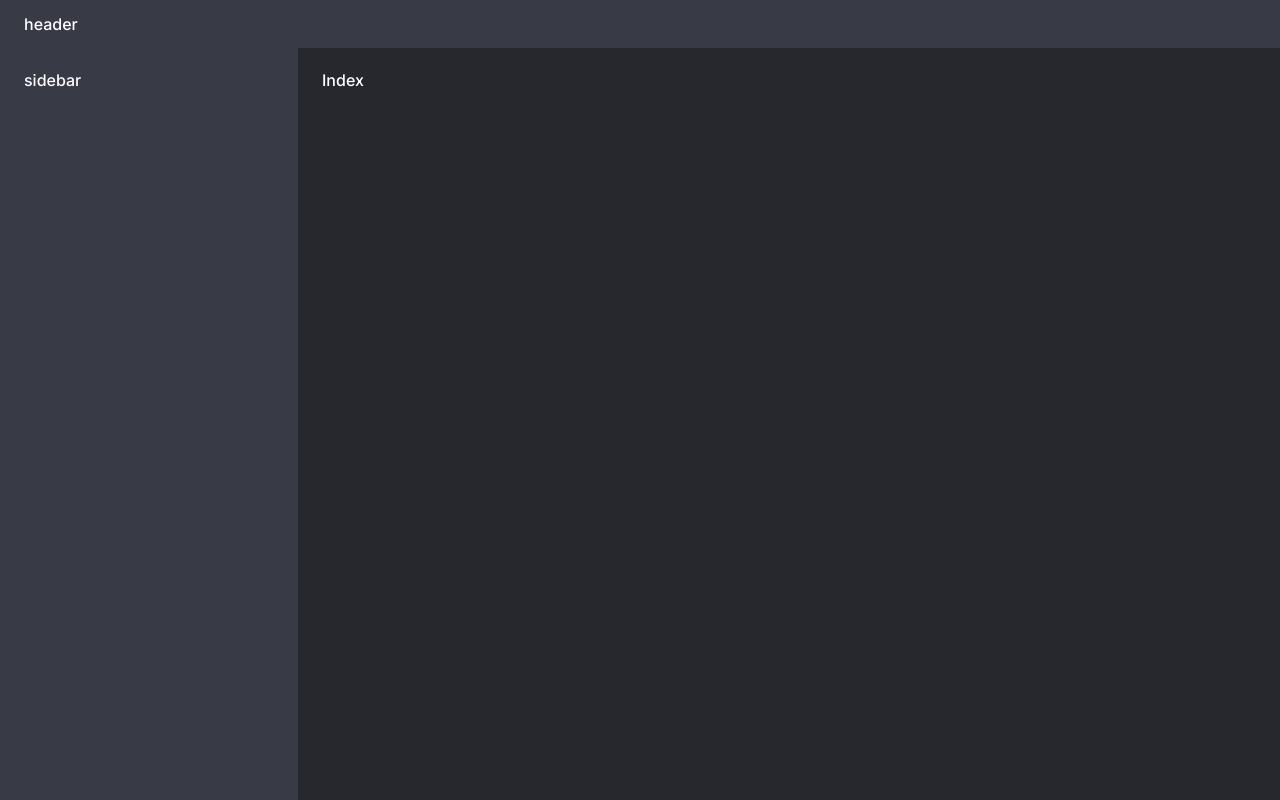
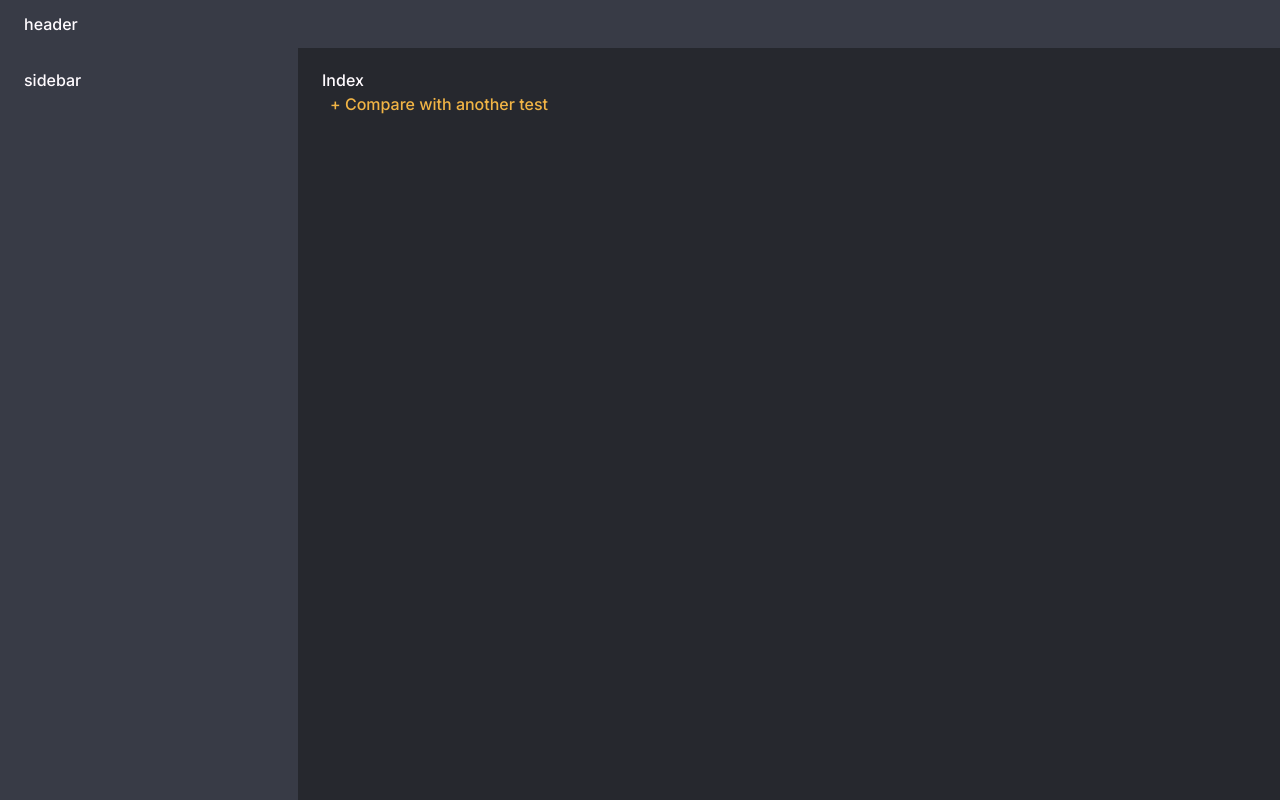
Before and after one commit to benchttp/webapp, a React (Create React App) app: page / in a window 1280 px wide. Built offline with nearby package versions, Linux system fonts and the light colour scheme.

Commit message:
Add dropdown component

```diff
--- /dev/null
+++ b/src/components/Dropdown/index.tsx
@@ -0,0 +1,78 @@
+import { FC, useState } from 'react'
+
+import { StyledDropdown } from './typescript/dropdown.styles'
+
+interface IDropdownProps {
+  /**
+   * Others test to compare with
+   */
+  benchmarksToCompare?: Array<string>
+
+  /**
+   * Click handler
+   */
+  onClick?: () => void
+}
+
+const benchmarksToCompare = [
+  'Test 1',
+  'Test 2',
+  'Test 3',
+  'Test 4',
+  'Test 5',
+  'Test 6',
+  'Test 7',
+  'Test 8',
+  'Test 9',
+]
+
+const Dropdown: FC<IDropdownProps> = ({ ...props }) => {
+  const [dropdownActive, setDropdownActive] = useState(false)
+
+  function openDropdown() {
+    setDropdownActive(!dropdownActive)
+  }
+
+  function compareTestWith(testName: string) {
+    setDropdownActive(false)
+
+    console.log(`Compare ${testName}`)
+  }
+
+  const benchmarksList = benchmarksToCompare.map((benchmarkName, index) => {
+    return (
+      <p
+        className={'dropdown-item'}
+        key={index}
+        onClick={() => compareTestWith(benchmarkName)}
+      >
+        {benchmarkName}
+      </p>
+    )
+  })
+
+  return (
+    <StyledDropdown>
+      <div>
+        <button
+          type="button"
+          className={'storybook-dropdown'}
+          onClick={() => openDropdown()}
+          {...props}
+        >
+          + Compare with another test
+        </button>
+
+        <div
+          className={`dropdown-menu ${
+            dropdownActive ? 'display-dropdown' : ''
+          }`}
+        >
+          <div>{benchmarksList}</div>
+        </div>
+      </div>
+    </StyledDropdown>
+  )
+}
+
+export default Dropdown
--- /dev/null
+++ b/src/components/Dropdown/typescript/dropdown.styles.ts
@@ -0,0 +1,72 @@
+import styled from 'styled-components'
+
+import {
+  BORDER_RADIUS,
+  COLORS,
+  FontSizes,
+  FONT_FAMILIES,
+  FONT_SIZES,
+  SPACINGS,
+} from '../../../shared/style/constants'
+
+export const StyledDropdown = styled['div']`
+  .storybook-dropdown {
+    font-size: ${FONT_SIZES[FontSizes.BASE]};
+    font-family: ${FONT_FAMILIES.inter};
+    border: 0;
+    cursor: pointer;
+    display: inline-block;
+    line-height: 1;
+    background-color: transparent;
+    color: ${COLORS.primary};
+    padding: ${SPACINGS[1]};
+  }
+
+  p {
+    font-family: ${FONT_FAMILIES.inter};
+  }
+
+  .storybook-dropdown:hover {
+    text-decoration: underline;
+  }
+
+  .dropdown-menu {
+    position: absolute;
+    background-color: #565a67;
+    height: auto;
+    max-height: 280px;
+    overflow-y: auto;
+    min-width: 260px;
+    width: fit-content;
+    border-radius: ${BORDER_RADIUS[1]};
+    color: #fffbff;
+    margin-top: ${SPACINGS[3]};
+    opacity: 0;
+    transform: translateY(-10px);
+    transition: opacity 150ms ease-in-out, transform 150ms ease-in-out;
+    pointer-events: none;
+    box-shadow: 0 ${SPACINGS[1]} ${SPACINGS[5]} ${COLORS.black};
+
+    .dropdown-item {
+      padding: ${SPACINGS[3]} ${SPACINGS[2]};
+      border-bottom: 1px solid #40434e;
+      font-size: ${FONT_SIZES[FontSizes.SMALL]};
+    }
+
+    .dropdown-item:hover {
+      background-color: #6f7585;
+      border-radius: ${BORDER_RADIUS[1]};
+      cursor: pointer;
+    }
+
+    .dropdown-item:last-child {
+      border-bottom: none;
+    }
+  }
+
+  .display-dropdown {
+    opacity: 1;
+    transform: translateY(0px);
+    pointer-events: auto;
+  }
+`
--- /dev/null
+++ b/src/components/Dropdown/typescript/dropdown.types.ts
@@ -0,0 +1,3 @@
+import { IStandardProps } from '../../../shared/helpers/types'
+
+export type IProps = IStandardProps
--- a/src/pages/Index/index.tsx
+++ b/src/pages/Index/index.tsx
@@ -1,7 +1,14 @@
 import { FC } from 'react'
 
+import Dropdown from '../../components/Dropdown'
+
 const Index: FC = () => {
-  return <p>Index</p>
+  return (
+    <>
+      <p>Index</p>
+      <Dropdown />
+    </>
+  )
 }
 
 export default Index
```
